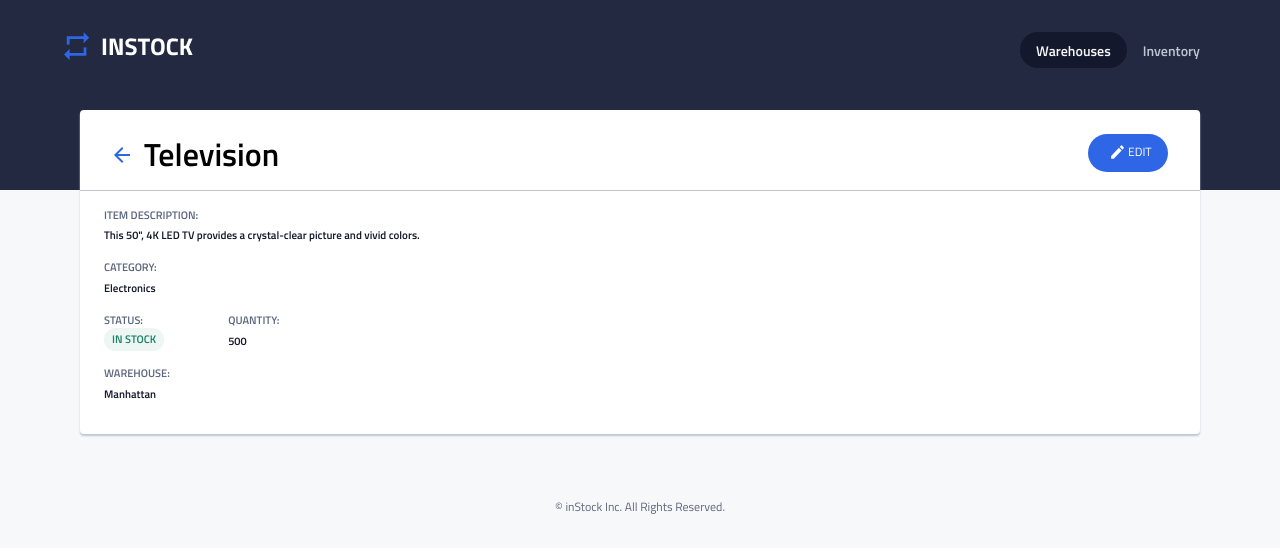
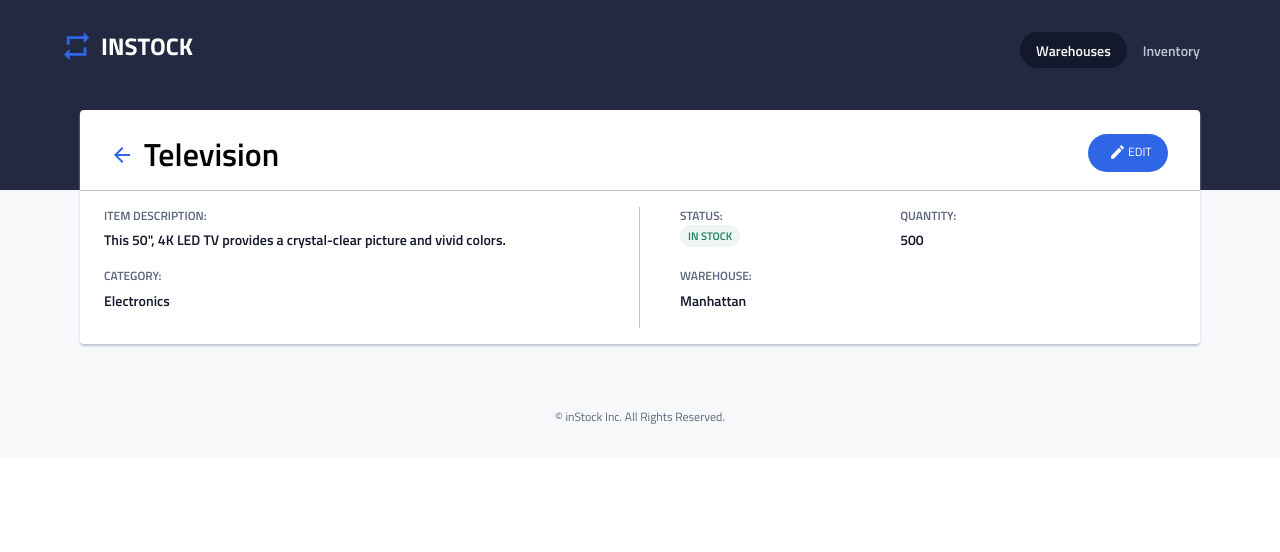
Before and after one commit to jacky-ui/InStock-BrainStation-Client, a React (Create React App) app: page /inventory/1 in a window 1280 px wide. Shown: the top 552 px of the page. Built offline with nearby package versions, Linux system fonts and the light colour scheme.

Commit message:
worked with the styles in all breakpoints

```diff
--- a/src/pages/ItemDetailsPage/ItemDetailsPage.js
+++ b/src/pages/ItemDetailsPage/ItemDetailsPage.js
@@ -22,6 +22,7 @@ const ItemDetailsPage = () => {
                     </Link>
                 </section>
                 <section className="details">
+                    <div className="details__box-1">
                         <div className="details__tab">
                             <h3 className="details__title">ITEM DESCRIPTION:</h3>
                             <p className="details__text">This 50", 4K LED TV provides a crystal-clear picture and vivid colors.</p>
@@ -30,6 +31,8 @@ const ItemDetailsPage = () => {
                             <h3 className="details__title">CATEGORY:</h3>
                             <p className="details__text">Electronics</p>
                         </div>
+                    </div>
+                    <div className="details__box-2">
                         <div className="details__flex">
                             <div className="details__tab--space">
                                 <h3 className="details__title">STATUS:</h3>
@@ -44,6 +47,7 @@ const ItemDetailsPage = () => {
                             <h3 className="details__title">WAREHOUSE:</h3>
                             <p className="details__text">Manhattan</p>
                         </div>
+                    </div>
                 </section>
             </article>
         </div>
--- a/src/pages/ItemDetailsPage/ItemDetailsPage.scss
+++ b/src/pages/ItemDetailsPage/ItemDetailsPage.scss
@@ -109,18 +109,31 @@
 .details{
     padding: 1rem 1.5rem;
 
+    @include tablet{
+        display: flex;
+    }
+
     &__tab{
         margin-bottom: 1rem;
     }
 
     &__tab--space{
         margin-right: 4rem;
+
+        @include desktop{
+            margin-right: 10rem;
+        }
     }
 
     &__title{
         @include body-small-mobile;
         font-weight: bold;
         color: $Slate;
+
+        @include tablet {
+            @include body-small-desktop;
+            font-weight: bold;
+        }
     }
 
     &__text{
@@ -128,6 +141,11 @@
         @include body-small-mobile;
         font-weight: bold;
         color: $Instock-Black;
+
+        @include tablet{
+            @include body-medium-desktop;
+            font-weight: bold;
+        }
     }
 
     &__flex{
@@ -141,7 +159,20 @@
         font-weight: bold;
         border-radius: 20px;
         padding: 0.2rem 0.5rem;
+    }
 
+    &__box-1{
+        @include tablet{
+            padding-right: 2.5rem;
+            border-right: 1px solid $Cloud;
+            width: 50%;
+        }
+    }
 
+    &__box-2{
+        @include tablet{
+            width: 50%;
+            padding-left: 2.5rem;
+        }
     }
 }
```
Lines whose indentation alone changed are shown as unchanged.
